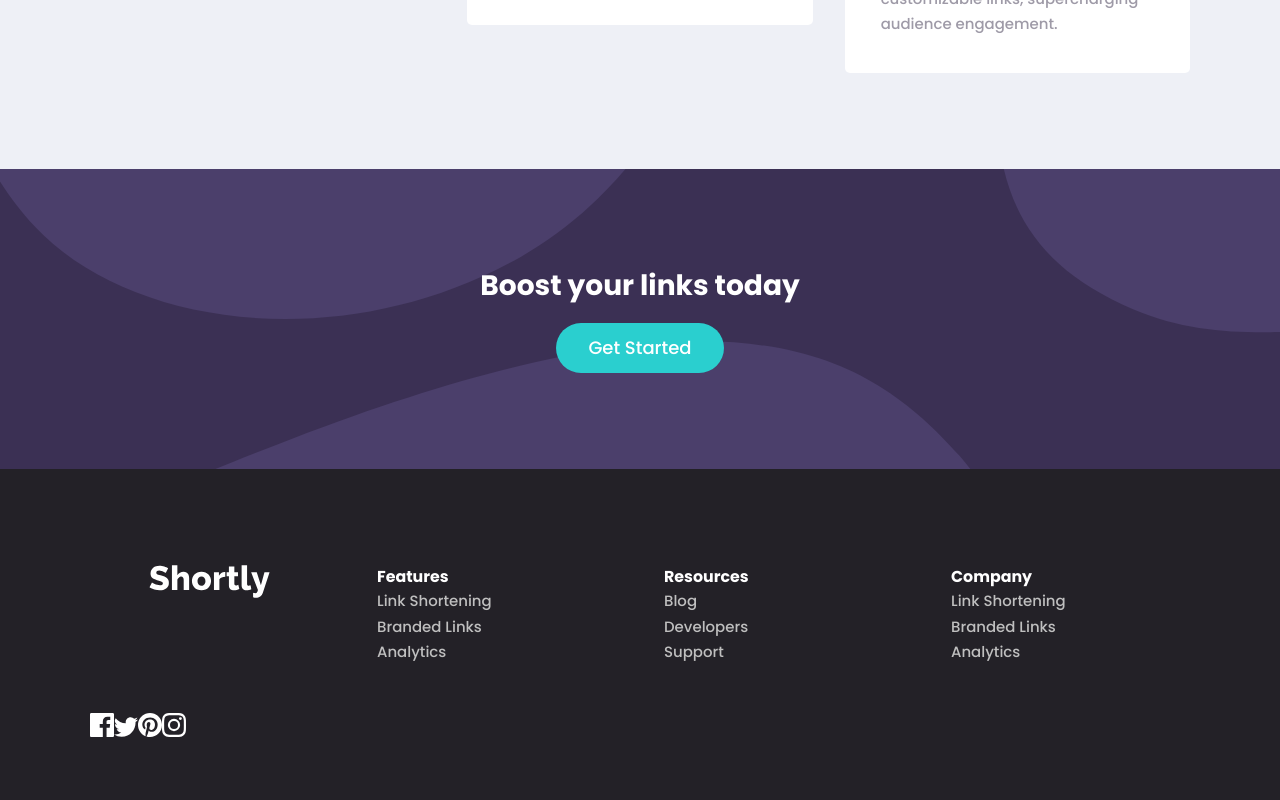
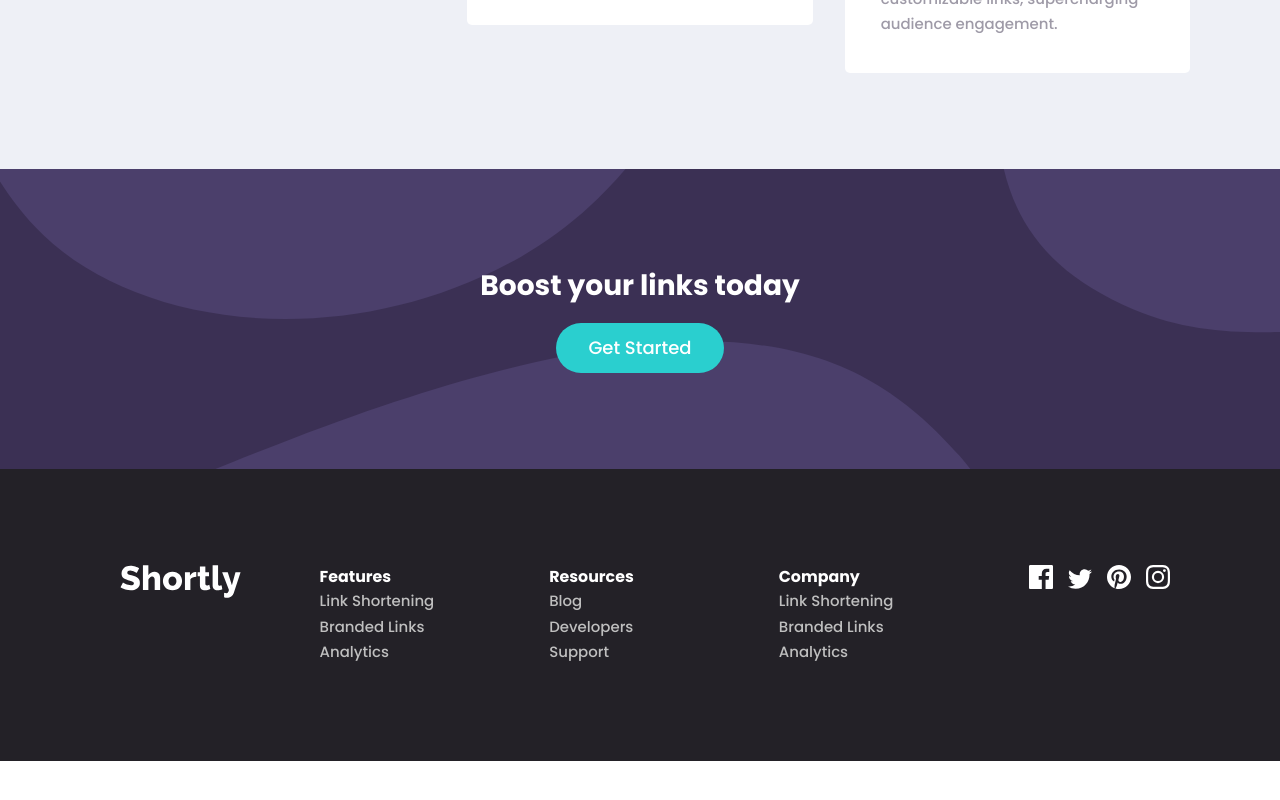
Before and after one commit to msunji/url-shortener, a React (Create React App) app: page / in a window 1280 px wide. Shown: the part 1318-2118 px from the top of the page. After the commit the page ends 2079 px from the top, so only its background shows below. Built offline with nearby package versions, Linux system fonts and the light colour scheme.

Commit message:
Add margins, hover styling to icons

```diff
--- a/src/styles/components/Footer.scss
+++ b/src/styles/components/Footer.scss
@@ -9,8 +9,13 @@ footer {
 
   .footer-container {
     @extend %container;
-    display: grid;
+    display: flex;
+    flex-direction: column;
     gap: vars.$padding-l;
+
+    div {
+      flex: 1;
+    }
   }
 
   .logo-container {
@@ -43,10 +48,28 @@ footer {
     }
   }
 
+  .icon-container {
+    text-align: center;
+    svg {
+      display: inline-block;
+      cursor: pointer;
+      &:not(:last-of-type) {
+        margin-right: 15px;
+      }
+      path {
+        transition: fill 0.4s ease;
+      }
+      &:hover {
+        path {
+          fill: vars.$cyan;
+        }
+      }
+    }
+  }
+
   @include break('medium') {
     .footer-container {
-      grid-template-columns: repeat(4, 1fr);
-      grid-template-rows: auto;
+      flex-direction: row;
     }
     .link-container {
       text-align: left;
```
